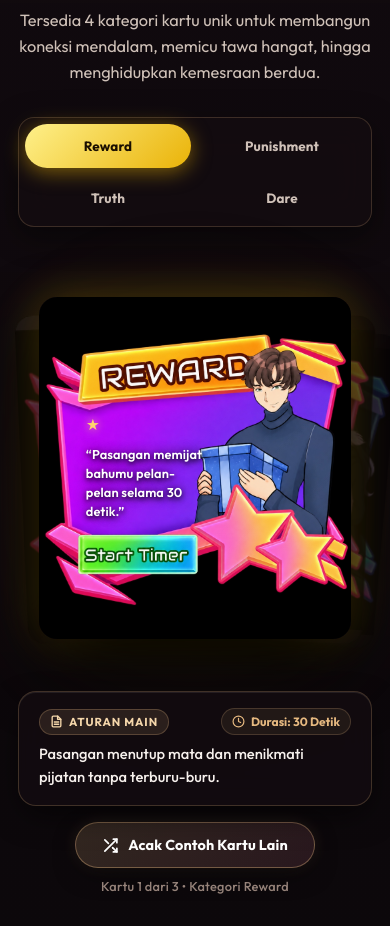
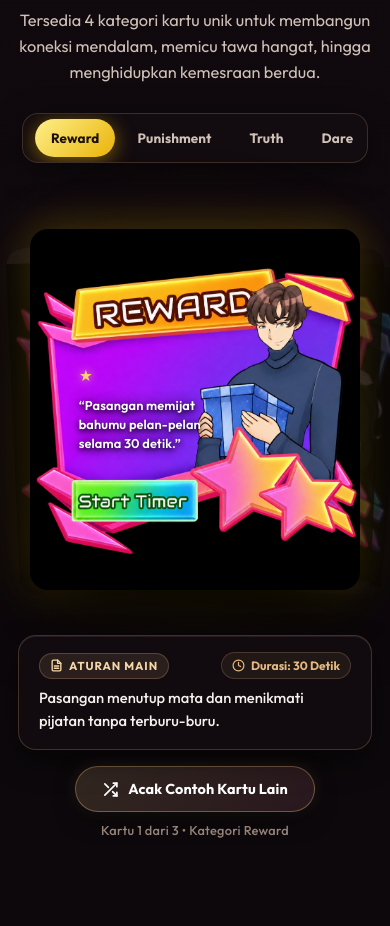
Before and after one commit to xqinarfa/test-lcg, a Next.js app: page / in a window 390 px wide. Shown: the part 7467-8393 px from the top of the page. Built offline with nearby package versions, Linux system fonts and the light colour scheme.

Commit message:
feat(catalog): enable smooth drag and swipe for card catalog and tabs with responsive optimizations

```diff
--- a/app/components/sections/CardDeckSection.tsx
+++ b/app/components/sections/CardDeckSection.tsx
@@ -70,7 +70,84 @@ export default function CardDeckSection({
   const [timeLeft, setTimeLeft] = useState<number>(initialDuration);
   const [timerActive, setTimerActive] = useState<boolean>(false);
   const [isShuffling, setIsShuffling] = useState<boolean>(false);
+  const [isDragging, setIsDragging] = useState<boolean>(false);
   const timerIntervalRef = useRef<NodeJS.Timeout | null>(null);
+
+  // Tabs drag-scroll and auto-scroll refs
+  const tabsContainerRef = useRef<HTMLDivElement | null>(null);
+  const tabRefs = useRef<(HTMLButtonElement | null)[]>([]);
+  const isTabsPointerDown = useRef<boolean>(false);
+  const tabsStartX = useRef<number>(0);
+  const tabsScrollLeft = useRef<number>(0);
+
+  // Mobile stage touch gesture refs
+  const touchStartX = useRef<number | null>(null);
+  const touchStartY = useRef<number | null>(null);
+
+  const totalDecks = challengeDecks.length;
+
+  const handleNextTab = () => {
+    const nextIdx = (activeDeckTab + 1) % totalDecks;
+    onSelectTab(nextIdx);
+  };
+
+  const handlePrevTab = () => {
+    const prevIdx = (activeDeckTab - 1 + totalDecks) % totalDecks;
+    onSelectTab(prevIdx);
+  };
+
+  // Tabs mouse drag scroll
+  const handleTabsMouseDown = (e: React.MouseEvent<HTMLDivElement>) => {
+    if (!tabsContainerRef.current) return;
+    isTabsPointerDown.current = true;
+    tabsStartX.current = e.pageX - tabsContainerRef.current.offsetLeft;
+    tabsScrollLeft.current = tabsContainerRef.current.scrollLeft;
+  };
+
+  const handleTabsMouseMove = (e: React.MouseEvent<HTMLDivElement>) => {
+    if (!isTabsPointerDown.current || !tabsContainerRef.current) return;
+    e.preventDefault();
+    const x = e.pageX - tabsContainerRef.current.offsetLeft;
+    const walk = (x - tabsStartX.current) * 1.5;
+    tabsContainerRef.current.scrollLeft = tabsScrollLeft.current - walk;
+  };
+
+  const handleTabsMouseUp = () => {
+    isTabsPointerDown.current = false;
+  };
+
+  // Stage touch swipe fallback for all mobile browsers
+  const handleStageTouchStart = (e: React.TouchEvent) => {
+    touchStartX.current = e.touches[0].clientX;
+    touchStartY.current = e.touches[0].clientY;
+  };
+
+  const handleStageTouchEnd = (e: React.TouchEvent) => {
+    if (touchStartX.current === null || touchStartY.current === null) return;
+    const diffX = e.changedTouches[0].clientX - touchStartX.current;
+    const diffY = e.changedTouches[0].clientY - touchStartY.current;
+    if (Math.abs(diffX) > 35 && Math.abs(diffX) > Math.abs(diffY) * 1.1) {
+      if (diffX < 0) {
+        handleNextTab();
+      } else {
+        handlePrevTab();
+      }
+    }
+    touchStartX.current = null;
+    touchStartY.current = null;
+  };
+
+  // Smoothly scroll active tab into view when activeDeckTab changes
+  useEffect(() => {
+    const tabEl = tabRefs.current[activeDeckTab];
+    if (tabEl && tabsContainerRef.current) {
+      tabEl.scrollIntoView({
+        behavior: 'smooth',
+        inline: 'center',
+        block: 'nearest',
+      });
+    }
+  }, [activeDeckTab]);
 
   // 3D Card Hover Motion Values
   const cardX = useMotionValue(0);
@@ -80,6 +157,7 @@ export default function CardDeckSection({
   const rotateY = useSpring(useTransform(cardX, [-0.5, 0.5], [-6.5, 6.5]), springCfg);
 
   const handleMouseMoveCard = (e: React.MouseEvent<HTMLDivElement>) => {
+    if (isDragging) return;
     const rect = e.currentTarget.getBoundingClientRect();
     const x = (e.clientX - rect.left) / rect.width - 0.5;
     const y = (e.clientY - rect.top) / rect.height - 0.5;
@@ -268,12 +346,23 @@ export default function CardDeckSection({
           </p>
         </div>
 
-        <div className="deck-tabs" role="tablist" aria-label="Kategori Kartu Tantangan">
+        <div className="deck-tabs-wrapper">
+          <div
+            className="deck-tabs"
+            role="tablist"
+            aria-label="Kategori Kartu Tantangan"
+            ref={tabsContainerRef}
+            onMouseDown={handleTabsMouseDown}
+            onMouseMove={handleTabsMouseMove}
+            onMouseUp={handleTabsMouseUp}
+            onMouseLeave={handleTabsMouseUp}
+          >
             {challengeDecks.map((deck, idx) => {
               const isActive = activeDeckTab === idx;
               return (
                 <motion.button
                   key={deck.category}
+                  ref={(el) => { tabRefs.current[idx] = el; }}
                   type="button"
                   role="tab"
                   aria-selected={isActive}
@@ -295,6 +384,7 @@ export default function CardDeckSection({
               );
             })}
           </div>
+        </div>
 
         <div className="card-showcase-wrapper">
           <div
@@ -304,7 +394,11 @@ export default function CardDeckSection({
             }}
           />
 
-          <div className="card-deck-stack-stage">
+          <div
+            className="card-deck-stack-stage"
+            onTouchStart={handleStageTouchStart}
+            onTouchEnd={handleStageTouchEnd}
+          >
             {challengeDecks.map((deck, idx) => {
               const isActive = idx === activeDeckTab;
               const slot = getSlot(idx, activeDeckTab);
@@ -316,7 +410,21 @@ export default function CardDeckSection({
               return (
                 <motion.div
                   key={deck.category}
-                  className={`stacked-card-item card-${deck.category.toLowerCase()} ${isActive ? 'active' : 'inactive'}`}
+                  className={`stacked-card-item card-${deck.category.toLowerCase()} ${isActive ? 'active' : 'inactive'} ${isDragging && isActive ? 'is-dragging' : ''}`}
+                  drag={isActive ? "x" : false}
+                  dragConstraints={{ left: 0, right: 0 }}
+                  dragElastic={0.35}
+                  onDragStart={() => setIsDragging(true)}
+                  onDragEnd={(_e, info) => {
+                    setIsDragging(false);
+                    const swipeThreshold = 35;
+                    const velocityThreshold = 200;
+                    if (info.offset.x < -swipeThreshold || info.velocity.x < -velocityThreshold) {
+                      handleNextTab();
+                    } else if (info.offset.x > swipeThreshold || info.velocity.x > velocityThreshold) {
+                      handlePrevTab();
+                    }
+                  }}
                   animate={{
                     x: transform.x,
                     y: transform.y,
--- a/app/globals.css
+++ b/app/globals.css
@@ -1458,23 +1458,45 @@ img {
   font-variant-numeric: tabular-nums;
 }
 
+.deck-tabs-wrapper {
+  width: 100%;
+  max-width: 760px;
+  margin: 28px auto 0;
+  position: relative;
+  padding: 0 4px;
+}
+
 .deck-tabs {
   display: flex;
   justify-content: center;
   align-items: center;
-  flex-wrap: wrap;
+  flex-wrap: nowrap;
   gap: 8px;
-  margin-top: 32px;
   padding: 6px;
   background: rgba(20, 12, 17, 0.75);
   border: 1px solid rgba(230, 185, 128, 0.2);
   border-radius: var(--radius-full);
   backdrop-filter: blur(16px);
   -webkit-backdrop-filter: blur(16px);
-  max-width: 760px;
-  margin-left: auto;
-  margin-right: auto;
+  max-width: 100%;
+  margin: 0 auto;
   box-shadow: 0 8px 32px rgba(0, 0, 0, 0.45);
+  overflow-x: auto;
+  scrollbar-width: none;
+  -ms-overflow-style: none;
+  -webkit-overflow-scrolling: touch;
+  scroll-snap-type: x mandatory;
+  user-select: none;
+  touch-action: pan-x;
+  cursor: grab;
+}
+
+.deck-tabs:active {
+  cursor: grabbing;
+}
+
+.deck-tabs::-webkit-scrollbar {
+  display: none;
 }
 
 .deck-tab {
@@ -1494,6 +1516,8 @@ img {
   min-height: 44px;
   outline: none;
   z-index: 1;
+  flex-shrink: 0;
+  scroll-snap-align: center;
   transition: color 0.2s ease;
 }
 
@@ -1633,9 +1657,11 @@ img {
   justify-content: center;
   align-items: center;
   perspective: 1400px;
-  margin-bottom: 28px;
-  touch-action: manipulation;
-}
+  margin-bottom: 24px;
+  touch-action: pan-y;
+  user-select: none;
+}
+
 
 .stacked-card-item {
   position: absolute;
@@ -1649,6 +1675,7 @@ img {
   transform-style: preserve-3d;
   will-change: transform, opacity;
   user-select: none;
+  touch-action: pan-y;
   transition: box-shadow 0.35s ease;
 }
 
@@ -1683,8 +1710,9 @@ img {
     0 0 45px rgba(249, 115, 22, 0.32);
 }
 
-.stacked-card-item.active:active {
-  cursor: grabbing;
+.stacked-card-item.active:active,
+.stacked-card-item.active.is-dragging {
+  cursor: grabbing !important;
 }
 
 .stacked-card-item.inactive {
@@ -3084,6 +3112,45 @@ img {
     padding: 60px 0 95px;
   }
 
+  .deck-tabs {
+    justify-content: flex-start;
+    padding: 5px 12px;
+    gap: 6px;
+  }
+
+  .deck-tab {
+    padding: 8px 16px;
+    font-size: 0.84rem;
+    min-height: 38px;
+  }
+
+  .card-deck-stack-stage {
+    min-height: 420px;
+    margin-bottom: 16px;
+  }
+
+  .stacked-card-item {
+    max-width: 330px;
+  }
+
+  .deck-nav-arrow {
+    width: 38px;
+    height: 38px;
+  }
+
+  .deck-nav-arrow svg {
+    width: 18px;
+    height: 18px;
+  }
+
+  .deck-nav-prev {
+    left: 2px;
+  }
+
+  .deck-nav-next {
+    right: 2px;
+  }
+
   .figma-wave-divider {
     height: 55px !important;
   }
```
Lines whose indentation alone changed are shown as unchanged.
